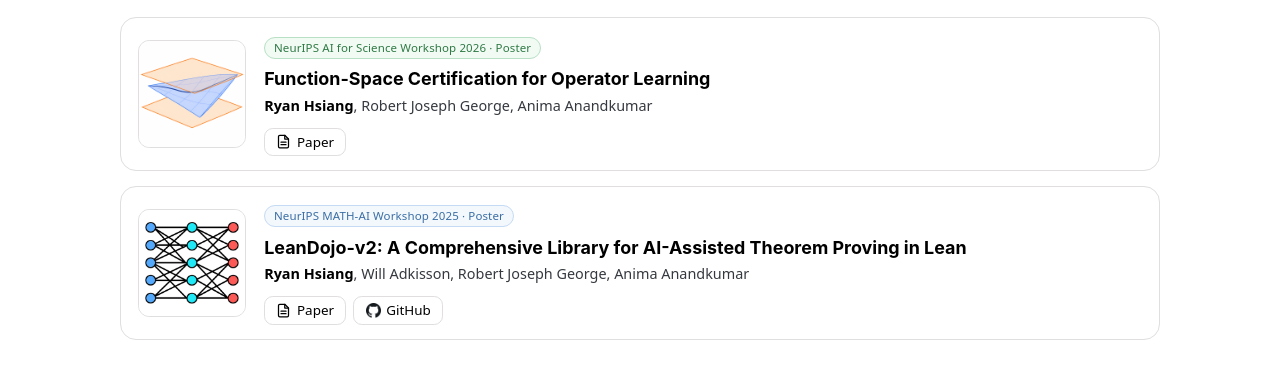
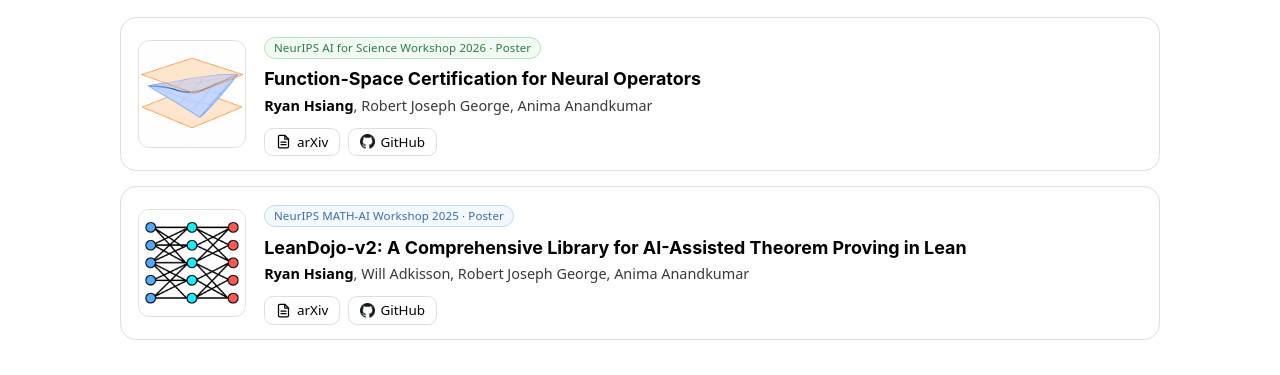
Before and after one commit to durant42040/durant42040.github.io, a plain HTML site: page 404.html in a window 1280 px wide. Shown: the part 647-1022 px from the top of the page. Drawn offline with Linux system fonts and the light colour scheme.

Commit message:
Deploying to gh-pages from @ durant42040/durant42040.github.io@800a0bd24ddb15013b2953d29d2f8e456394b7e8 🚀

```diff
--- a/404.html
+++ b/404.html
@@ -96,20 +96,27 @@
     <section id="publications">
       <h3 id="publications-title">Publications</h3>
       <article class="paper">
-        <img class="paper-thumb" src="assets/images/function-space.jpg" alt="Function-Space Certification for Operator Learning" loading="lazy">
+        <img class="paper-thumb" src="assets/images/function-space.jpg" alt="Function-Space Certification for Neural Operators" loading="lazy">
         <div class="paper-body">
           <p class="paper-venue paper-venue-science">NeurIPS AI for Science Workshop 2026 · Poster</p>
-          <h4 class="paper-title">Function-Space Certification for Operator Learning</h4>
+          <h4 class="paper-title">Function-Space Certification for Neural Operators</h4>
           <p class="paper-authors"><strong>Ryan Hsiang</strong>, Robert Joseph George, Anima Anandkumar</p>
           <div class="paper-actions">
-            <a class="paper-btn" href="https://openreview.net/pdf?id=K3J9Fyxqqf">
+            <a class="paper-btn" href="https://arxiv.org/abs/2611.09038">
               <svg xmlns="http://www.w3.org/2000/svg" width="15" height="15" viewBox="0 0 24 24" fill="none" stroke="currentColor" stroke-width="2" stroke-linecap="round" stroke-linejoin="round" aria-hidden="true">
                 <path d="M14 2H6a2 2 0 0 0-2 2v16a2 2 0 0 0 2 2h12a2 2 0 0 0 2-2V8z"></path>
                 <polyline points="14 2 14 8 20 8"></polyline>
                 <line x1="8" y1="13" x2="16" y2="13"></line>
                 <line x1="8" y1="17" x2="16" y2="17"></line>
               </svg>
-              Paper
+              arXiv
+            </a>
+            <a class="paper-btn" href="https://github.com/neuraloperator/function-space-certification-no">
+              <span class="icon-wrap">
+                <img class="icon-light" src="assets/icons/github.png" alt="" style="width: 15px;">
+                <img class="icon-dark" src="assets/icons/github-light.png" alt="" style="width: 15px;">
+              </span>
+              GitHub
             </a>
           </div>
         </div>
@@ -121,14 +128,14 @@
           <h4 class="paper-title">LeanDojo-v2: A Comprehensive Library for AI-Assisted Theorem Proving in Lean</h4>
           <p class="paper-authors"><strong>Ryan Hsiang</strong>, Will Adkisson, Robert Joseph George, Anima Anandkumar</p>
           <div class="paper-actions">
-            <a class="paper-btn" href="https://openreview.net/pdf?id=tnx1VvrcAn">
+            <a class="paper-btn" href="https://arxiv.org/abs/2611.09048">
               <svg xmlns="http://www.w3.org/2000/svg" width="15" height="15" viewBox="0 0 24 24" fill="none" stroke="currentColor" stroke-width="2" stroke-linecap="round" stroke-linejoin="round" aria-hidden="true">
                 <path d="M14 2H6a2 2 0 0 0-2 2v16a2 2 0 0 0 2 2h12a2 2 0 0 0 2-2V8z"></path>
                 <polyline points="14 2 14 8 20 8"></polyline>
                 <line x1="8" y1="13" x2="16" y2="13"></line>
                 <line x1="8" y1="17" x2="16" y2="17"></line>
               </svg>
-              Paper
+              arXiv
             </a>
             <a class="paper-btn" href="https://github.com/lean-dojo/LeanDojo-v2">
               <span class="icon-wrap">
```
Also changed, not shown: index.html (+13 -6 lines), 1 other file.
